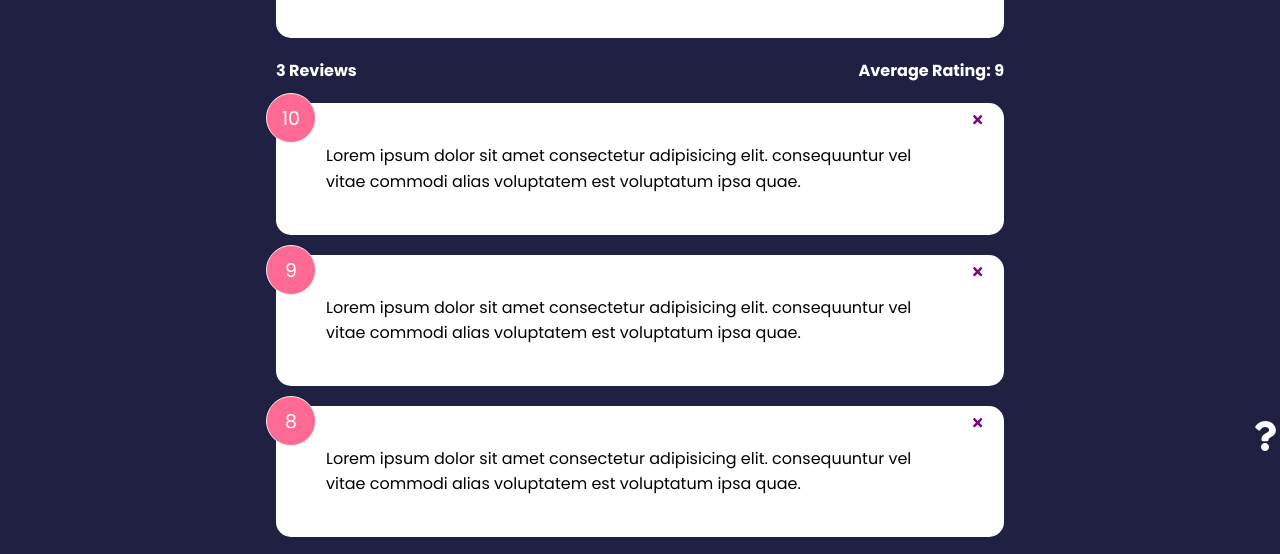
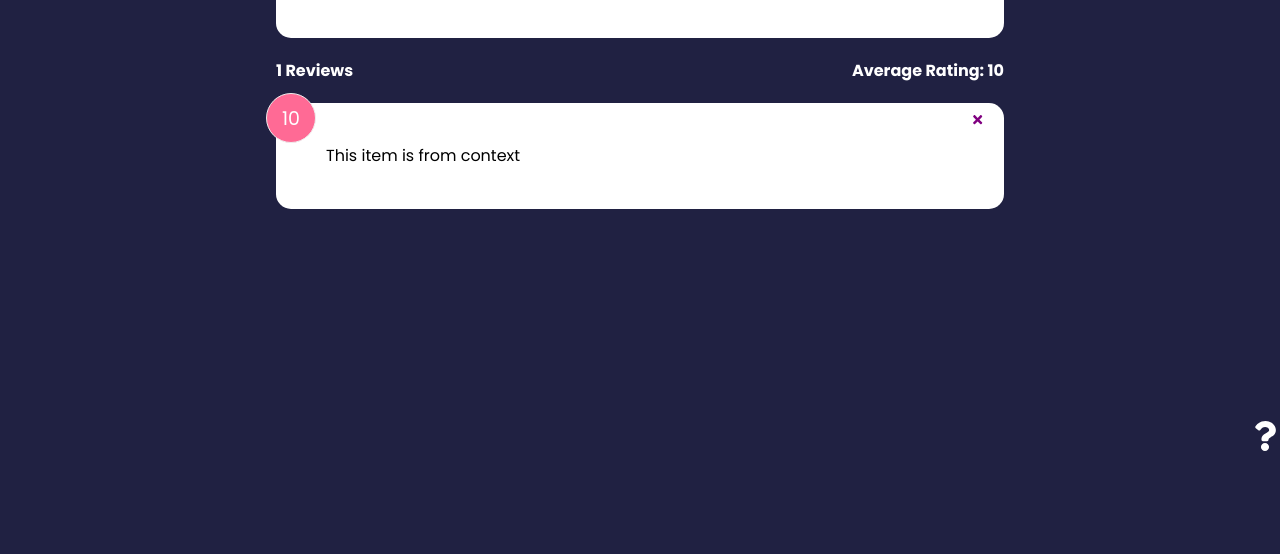
Before and after one commit to emeechan/testing-node, a React (Create React App) app in the folder feedback-app/: page / in a window 1280 px wide. Shown: the part 341-895 px from the top of the page. After the commit the page ends 800 px from the top, so only its background shows below. Built offline with nearby package versions, Linux system fonts and the light colour scheme.

Commit message:
gets feedback from context rather than from using props

```diff
--- a/feedback-app/src/App.js
+++ b/feedback-app/src/App.js
@@ -57,9 +57,8 @@ function App() {
             <Route exact path='/' element={
                 <>
                 <FeedbackForm handleAdd={addFeedback} />
-                <FeedbackStats feedback={feedback} />
-                <FeedbackList feedback={feedback}
-            handleDelete={deleteFeedback} />
+                <FeedbackStats />
+                <FeedbackList handleDelete={deleteFeedback} />
                 </>
             }>
             </Route>
--- a/feedback-app/src/components/FeedbackList.jsx
+++ b/feedback-app/src/components/FeedbackList.jsx
@@ -1,8 +1,12 @@
 import {motion, AnimatePresence}from 'framer-motion'
-import PropTypes from 'prop-types'
+import { useContext } from 'react'
 import FeedbackItem from "./FeedbackItem"
+import FeedbackContext from '../context/FeedbackContext'
 
-function FeedbackList({feedback, handleDelete}) {
+function FeedbackList({handleDelete}) {
+  //extracts what we want from feedbackContext using useContext hook and passing in the context we want to use ie FeedbackContext
+  const {feedback} = useContext(FeedbackContext)
+
   if (!feedback || feedback.length === 0 ) {
     return <p>No Feedback Yet</p>
   }
@@ -42,16 +46,4 @@ function FeedbackList({feedback, handleDelete}) {
       //</div>
   //)
 //}
-
-FeedbackList.propTypes = {
-  feedback: PropTypes.arrayOf(
-    PropTypes.shape({
-    id: PropTypes.string.isRequired,
-    text: PropTypes.string.isRequired,
-    rating: PropTypes.number.isRequired,
-
-  })
-  )
-}
-
 export default FeedbackList
--- a/feedback-app/src/components/FeedbackStats.jsx
+++ b/feedback-app/src/components/FeedbackStats.jsx
@@ -1,6 +1,8 @@
-import PropTypes from 'prop-types'
+import { useContext } from 'react'
+import FeedbackContext from '../context/FeedbackContext'
 
-function FeedbackStats({feedback}) {
+function FeedbackStats() {
+  const {feedback} = useContext(FeedbackContext)
 //calculate ratings average
 //takes in accumulator and current value
 let average = feedback.reduce((acc, cur) => {
@@ -19,8 +21,4 @@ average = average.toFixed(1).replace(/[.,]0$/,'')
     )
   }
 
-FeedbackStats.propTypes = {
-    feedback: PropTypes.array.isRequired,
-}
-
 export default FeedbackStats
```
